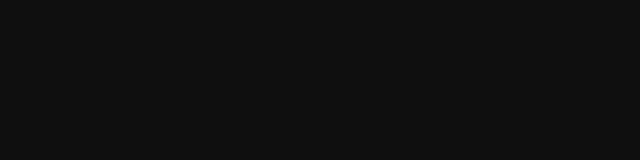
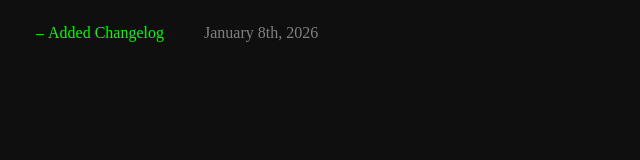
Before and after one commit to H2ofiremaster/website-test, a website: page public/changelog.html in a window 1280 px wide. Shown: the whole page, without its empty margins (0-640 px from the left). Drawn offline with Linux system fonts and the light colour scheme.

Commit message:
Added styling and current entry to changelog page

```diff
--- a/public/changelog.html
+++ b/public/changelog.html
@@ -6,7 +6,12 @@
 		<title>Changelog or something.</title>
         <link rel="stylesheet" href="./css/style.css">
 	</head>
-    <body>
-
+    <body class="changelog">
+        <ul>
+            <li>Added Changelog</li>
+        </ul>
+        <ul class="date">
+            <li>January 8th, 2026</li>
+        </ul>
     </body>
 </html>
--- a/public/css/style.css
+++ b/public/css/style.css
@@ -3,6 +3,7 @@
     flex-direction: column;
     align-items: center;
     background-color: rgb(15, 15, 15);
+    color: lime;
 }
 .ui {
     position: absolute;
@@ -24,3 +25,17 @@
 #puppy-image {
     cursor: url("../assets/paw.png"), pointer;
 }
+
+.changelog {
+    display: flex;
+    flex-direction: row;
+}
+ul {
+    list-style-type: "– ";
+}
+.date {
+    list-style: none;
+    color: gray;
+    display: inline-block;
+    left: 4em;
+}
```
